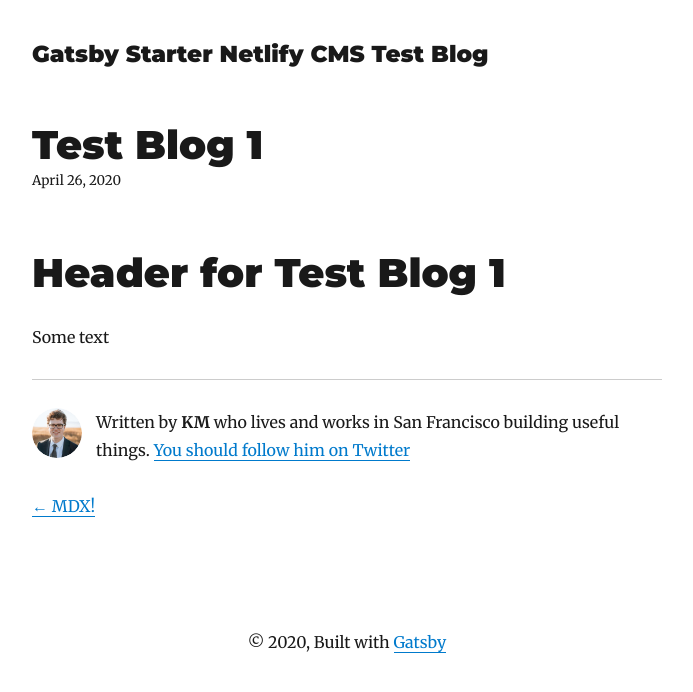
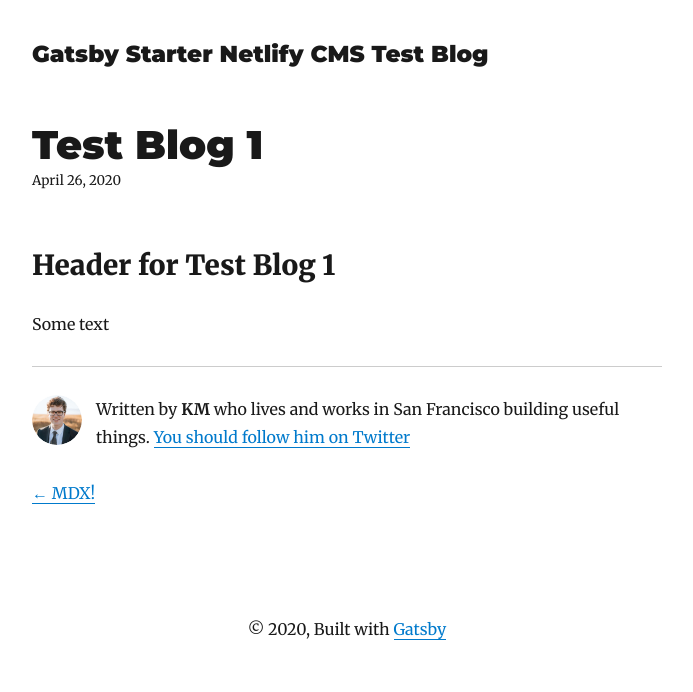
Before and after one commit to ftan24269/gbynfytest1, a Gatsby site: page /blog/test-blog-1/ in a window 1280 px wide. Shown: the whole page, without its empty margins (293-986 px from the left). Built offline with nearby package versions, Linux system fonts and the light colour scheme; Gatsby itself is replaced by a stand-in of ours; some packages are replaced by stand-ins of ours.

Commit message:
Update Blog “test-blog-1”

```diff
--- a/content/blog/test-blog-1.md
+++ b/content/blog/test-blog-1.md
@@ -4,6 +4,6 @@
 title: Test Blog 1
 description: This is the desc for test blog1
 ---
-# Header for Test Blog 1
+## Header for Test Blog 1
 
 Some text
```
